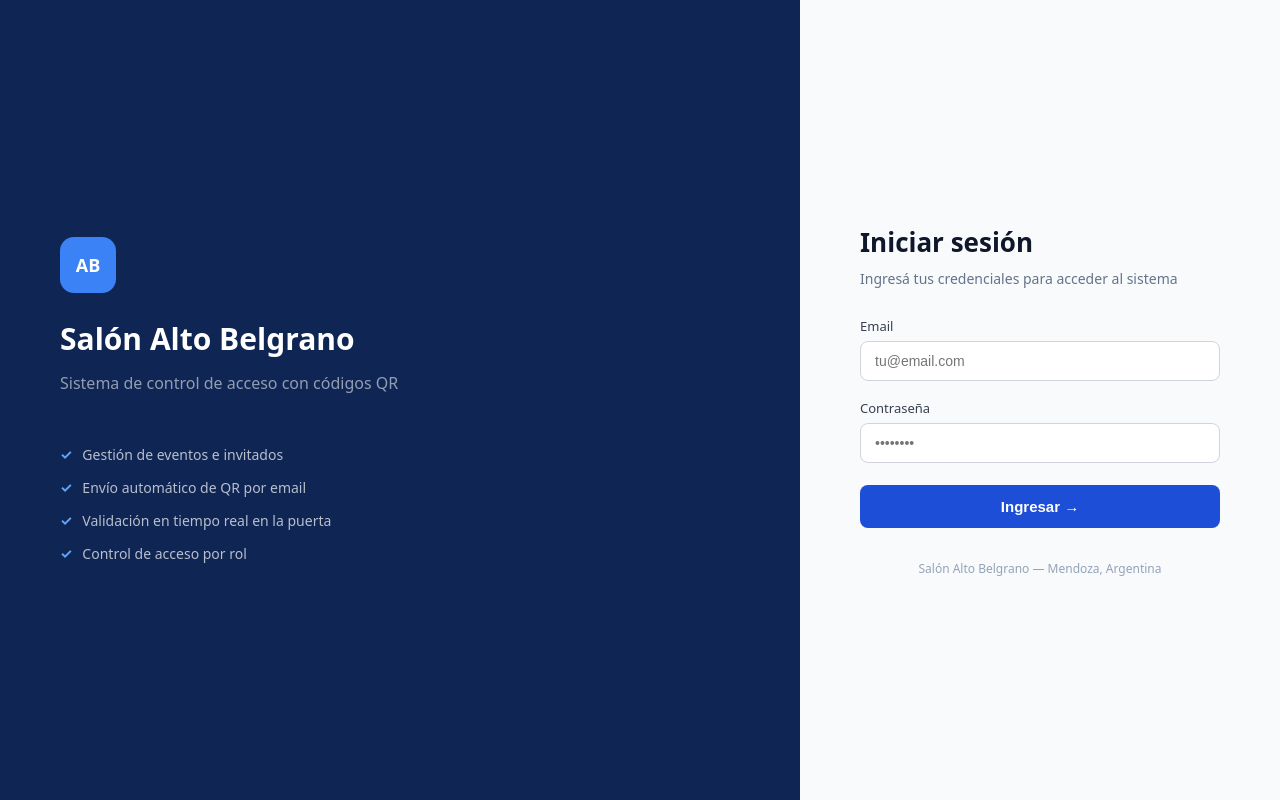
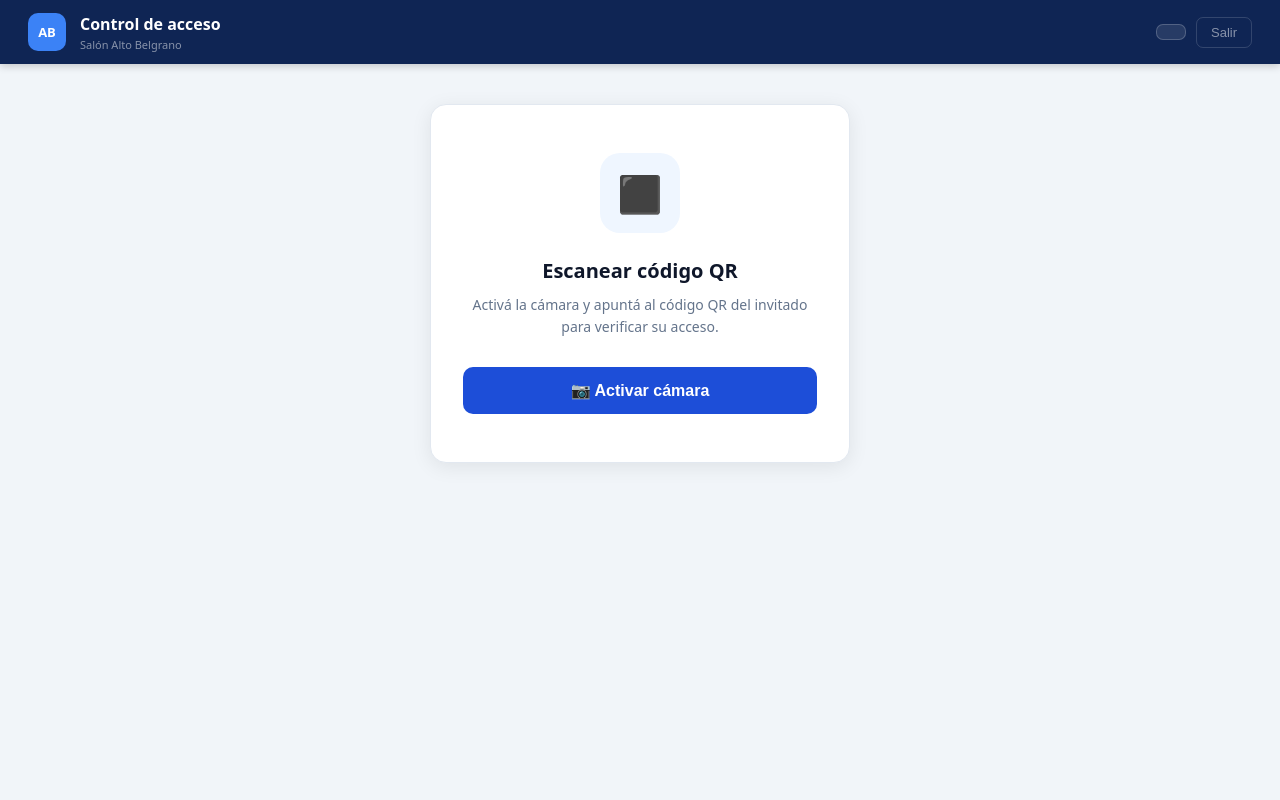
Before and after one commit to ignajuri/alto-belgrano-qr, a React (Vite) app in the folder frontend/: page /escanear in a window 1280 px wide. Before the commit this address led to /login. Built offline with nearby package versions, Linux system fonts and the light colour scheme; no server answers; sample sign-in values are in the browser's storage.

Commit message:
fix: sessionStorage para sesiones independientes por pestaña

```diff
--- a/frontend/src/App.jsx
+++ b/frontend/src/App.jsx
@@ -4,7 +4,7 @@ import Dashboard from './pages/Dashboard'
 import Escaner from './pages/Escaner'
 
 const PrivateRoute = ({ children }) => {
-  const token = localStorage.getItem('token')
+  const token = sessionStorage.getItem('token')
   return token ? children : <Navigate to="/login" />
 }
 
--- a/frontend/src/pages/Dashboard.jsx
+++ b/frontend/src/pages/Dashboard.jsx
@@ -13,7 +13,7 @@ export default function Dashboard() {
   const [usuarioEditando, setUsuarioEditando] = useState(null)
   const navigate = useNavigate()
 
-  const usuarioLocal = JSON.parse(localStorage.getItem('usuario') || '{}')
+  const usuarioLocal = JSON.parse(sessionStorage.getItem('usuario') || '{}')
 
   const [nuevoEvento, setNuevoEvento] = useState({
     nombre_evento: '', fecha: '', limite_invitados: '',
@@ -120,7 +120,7 @@ export default function Dashboard() {
       if (miPerfil.password) datos.password = miPerfil.password
       const res = await api.put(`/usuarios/${usuarioLocal.id}`, datos)
       const usuarioActualizado = { ...usuarioLocal, nombre: res.data.usuario.nombre, email: res.data.usuario.email }
-      localStorage.setItem('usuario', JSON.stringify(usuarioActualizado))
+      sessionStorage.setItem('usuario', JSON.stringify(usuarioActualizado))
       mostrarMensaje('Perfil actualizado correctamente')
       setMiPerfil({ ...miPerfil, password: '', confirmarPassword: '' })
     } catch (err) {
@@ -188,8 +188,8 @@ export default function Dashboard() {
   }
 
   const cerrarSesion = () => {
-    localStorage.removeItem('token')
-    localStorage.removeItem('usuario')
+    sessionStorage.removeItem('token')
+    sessionStorage.removeItem('usuario')
     navigate('/login')
   }
 
@@ -264,7 +264,6 @@ export default function Dashboard() {
             </div>
           )}
 
-          {/* MODAL EDICION USUARIO */}
           {usuarioEditando && (
             <div style={e.modalOverlay}>
               <div style={e.modal}>
@@ -304,7 +303,6 @@ export default function Dashboard() {
             </div>
           )}
 
-          {/* VISTA EVENTOS */}
           {vistaActual === 'eventos' && (
             <div>
               {eventos.length === 0 ? (
@@ -335,7 +333,6 @@ export default function Dashboard() {
             </div>
           )}
 
-          {/* VISTA CREAR EVENTO */}
           {vistaActual === 'crear' && (
             <div style={e.formContenedor}>
               <form onSubmit={crearEvento}>
@@ -363,7 +360,6 @@ export default function Dashboard() {
             </div>
           )}
 
-          {/* VISTA INVITADOS */}
           {vistaActual === 'invitados' && eventoSeleccionado && (
             <div>
               <div style={e.statsRow}>
@@ -434,7 +430,6 @@ export default function Dashboard() {
             </div>
           )}
 
-          {/* VISTA USUARIOS */}
           {vistaActual === 'usuarios' && (
             <div style={e.dosColumnas}>
               <div style={e.formContenedor}>
@@ -495,7 +490,6 @@ export default function Dashboard() {
             </div>
           )}
 
-          {/* VISTA PERFIL */}
           {vistaActual === 'perfil' && (
             <div style={e.formContenedor}>
               <form onSubmit={guardarMiPerfil}>
--- a/frontend/src/pages/Escaner.jsx
+++ b/frontend/src/pages/Escaner.jsx
@@ -12,7 +12,7 @@ export default function Escaner() {
   const [perfil, setPerfil] = useState({ nombre: '', email: '', password: '', confirmarPassword: '' })
   const scannerRef = useRef(null)
   const navigate = useNavigate()
-  const usuario = JSON.parse(localStorage.getItem('usuario') || '{}')
+  const usuario = JSON.parse(sessionStorage.getItem('usuario') || '{}')
 
   const formatearHora = (fechaStr) => {
     const str = fechaStr.endsWith('Z') ? fechaStr : fechaStr + 'Z'
@@ -94,7 +94,7 @@ export default function Escaner() {
       if (perfil.password) datos.password = perfil.password
       const res = await api.put(`/usuarios/${usuario.id}`, datos)
       const usuarioActualizado = { ...usuario, nombre: res.data.usuario.nombre, email: res.data.usuario.email }
-      localStorage.setItem('usuario', JSON.stringify(usuarioActualizado))
+      sessionStorage.setItem('usuario', JSON.stringify(usuarioActualizado))
       mostrarMensaje('Perfil actualizado correctamente')
       setPerfil({ ...perfil, password: '', confirmarPassword: '' })
     } catch (err) {
@@ -105,8 +105,8 @@ export default function Escaner() {
   }
 
   const cerrarSesion = () => {
-    localStorage.removeItem('token')
-    localStorage.removeItem('usuario')
+    sessionStorage.removeItem('token')
+    sessionStorage.removeItem('usuario')
     navigate('/login')
   }
 
@@ -135,8 +135,6 @@ export default function Escaner() {
 
         {vista === 'escaner' && (
           <div style={es.scanCard}>
-
-            {/* lector-qr siempre en el DOM, altura 0 cuando no está activo */}
             <div id="lector-qr" style={escaneando ? es.lector : es.lectorOculto}></div>
             {escaneando && (
               <button onClick={detenerEscaner} style={es.btnDetener}>✕ Detener cámara</button>
--- a/frontend/src/pages/Login.jsx
+++ b/frontend/src/pages/Login.jsx
@@ -15,8 +15,8 @@ export default function Login() {
     setCargando(true)
     try {
       const res = await api.post('/auth/login', { email, password })
-      localStorage.setItem('token', res.data.token)
-      localStorage.setItem('usuario', JSON.stringify(res.data.usuario))
+      sessionStorage.setItem('token', res.data.token)
+      sessionStorage.setItem('usuario', JSON.stringify(res.data.usuario))
       if (res.data.usuario.rol === 'admin') {
         navigate('/dashboard')
       } else {
--- a/frontend/src/services/api.js
+++ b/frontend/src/services/api.js
@@ -5,7 +5,7 @@ const api = axios.create({
 })
 
 api.interceptors.request.use((config) => {
-  const token = localStorage.getItem('token')
+  const token = sessionStorage.getItem('token')
   if (token) {
     config.headers.Authorization = `Bearer ${token}`
   }
```
